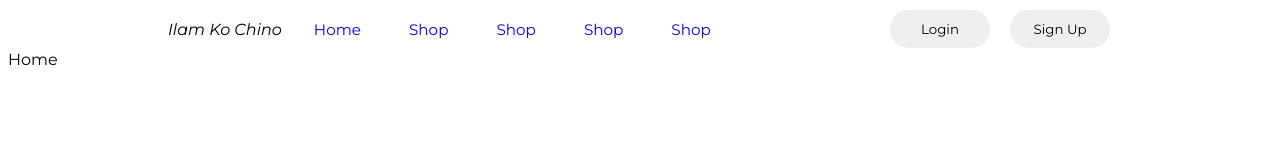
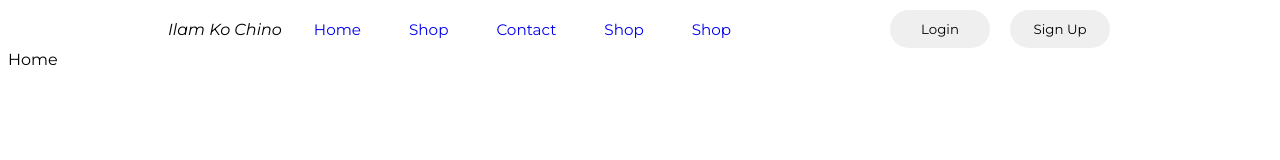
Before and after one commit to Pankaj-Gurung/IlamKoChino, a React (Vite) app in the folder client/: page / in a window 1280 px wide. Shown: the top 160 px of the page. Built offline with nearby package versions, Linux system fonts and the light colour scheme.

Commit message:
update: make changes in navbar component

```diff
--- a/client/src/components/navbar/navbar.component.jsx
+++ b/client/src/components/navbar/navbar.component.jsx
@@ -9,7 +9,7 @@ const Navbar = (props) => {
         <nav className="link-wrapper">
           <Link to="/">Home</Link>
           <Link to="/shop">Shop</Link>
-          <Link to="/shop">Shop</Link>
+          <Link to="/shop">Contact</Link>
           <Link to="/shop">Shop</Link>
           <Link to="/shop">Shop</Link>
         </nav>
```
